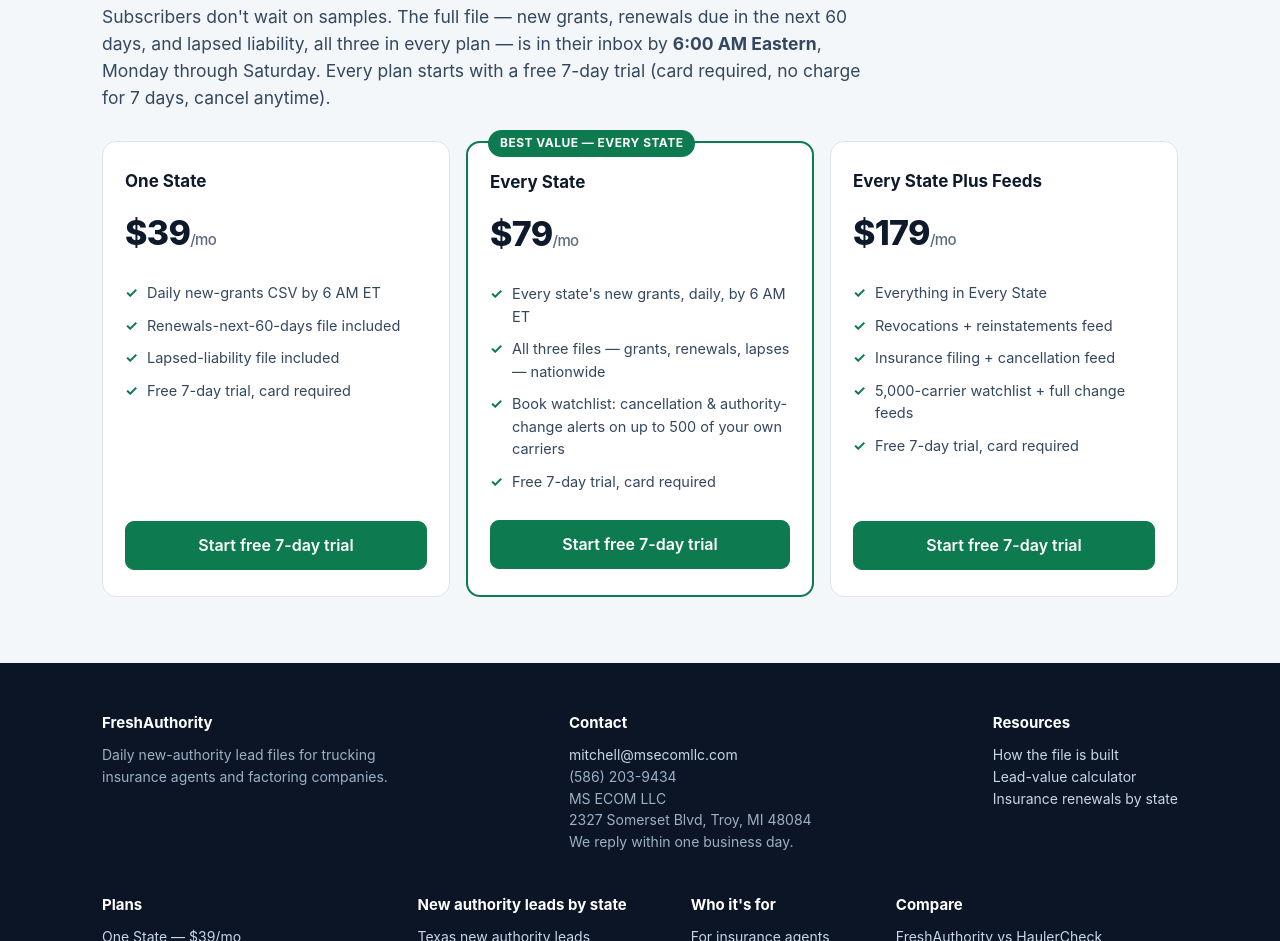
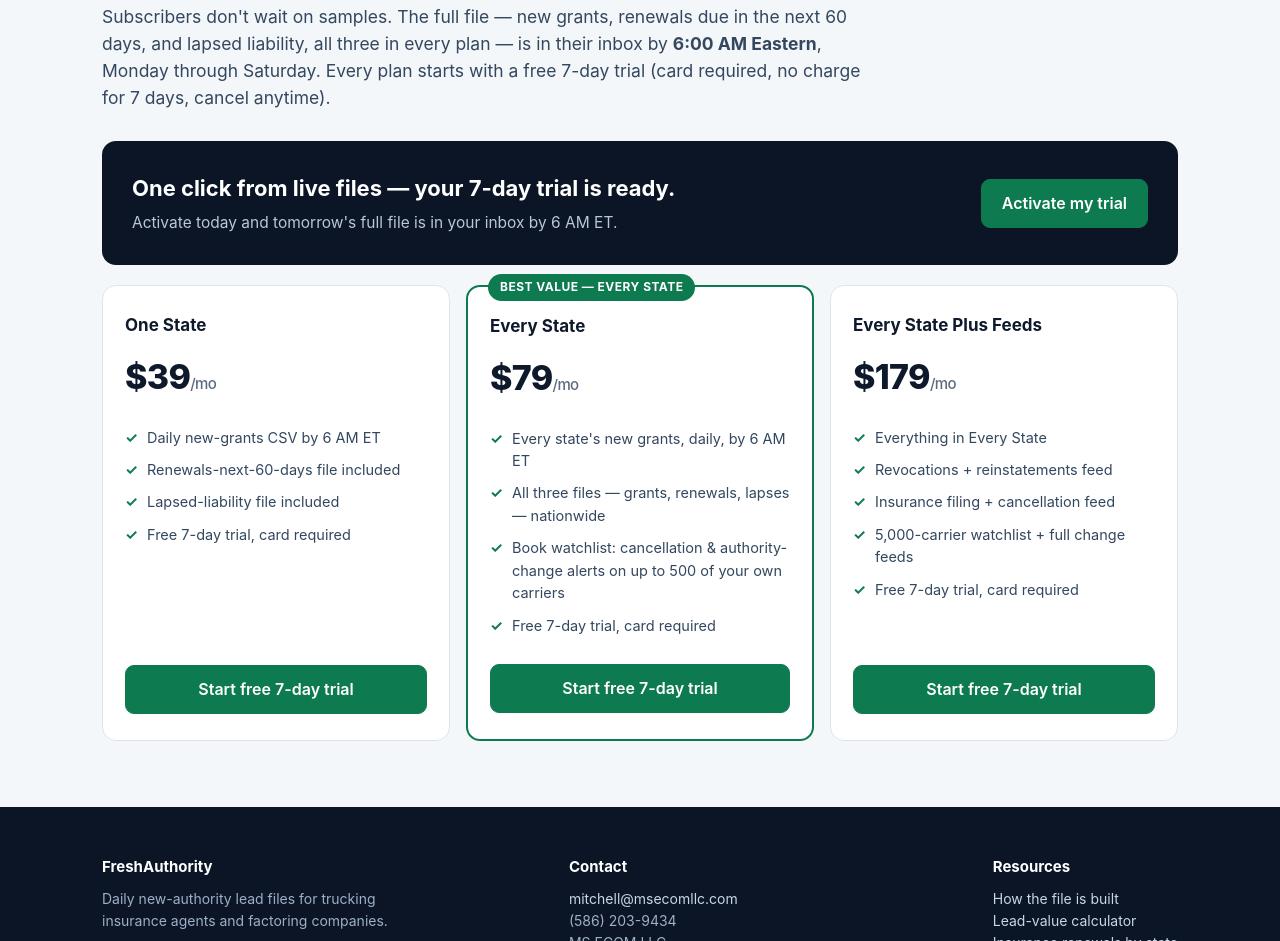
Before and after one commit to mitchellstempowski-hue/freshauthority, a plain HTML site: page thanks.html in a window 1280 px wide. Shown: the part 873-1814 px from the top of the page. Drawn offline with Linux system fonts and the light colour scheme.

Commit message:
Fused sample-trial flow: activation-forward sample email, thanks page hero, follow-up sprint

```diff
--- a/thanks.html
+++ b/thanks.html
@@ -156,6 +156,13 @@
   <div class="wrap">
     <h2>Skip the wait next time</h2>
     <p class="lede">Subscribers don't wait on samples. The full file — new grants, renewals due in the next 60 days, and lapsed liability, all three in every plan — is in their inbox by <b>6:00 AM Eastern</b>, Monday through Saturday. Every plan starts with a free 7-day trial (card required, no charge for 7 days, cancel anytime).</p>
+    <div class="trial">
+      <div>
+        <h3>One click from live files — your 7-day trial is ready.</h3>
+        <p>Activate today and tomorrow's full file is in your inbox by 6 AM ET.</p>
+      </div>
+      <a class="btn" href="#plans">Activate my trial</a>
+    </div>
     <div class="plans">
       <div class="plan">
         <h3>One State</h3>
```
Also changed, not shown: index.html (+1 -1 lines).
